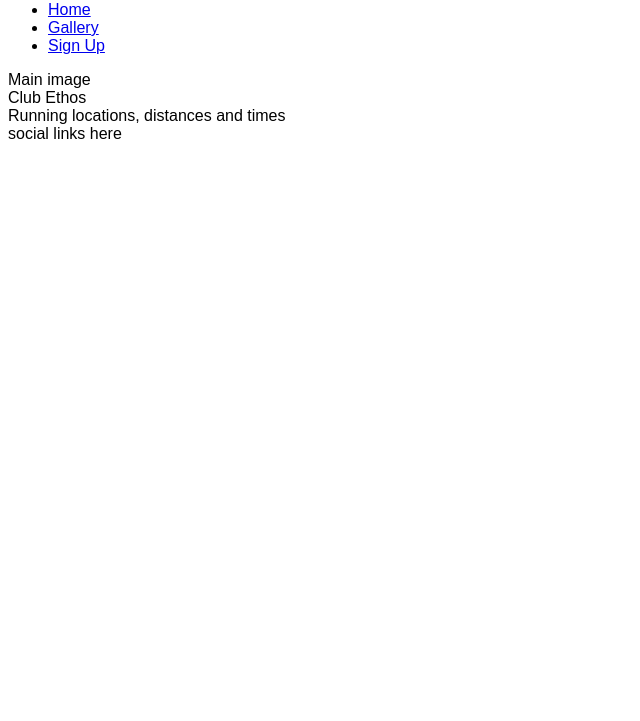
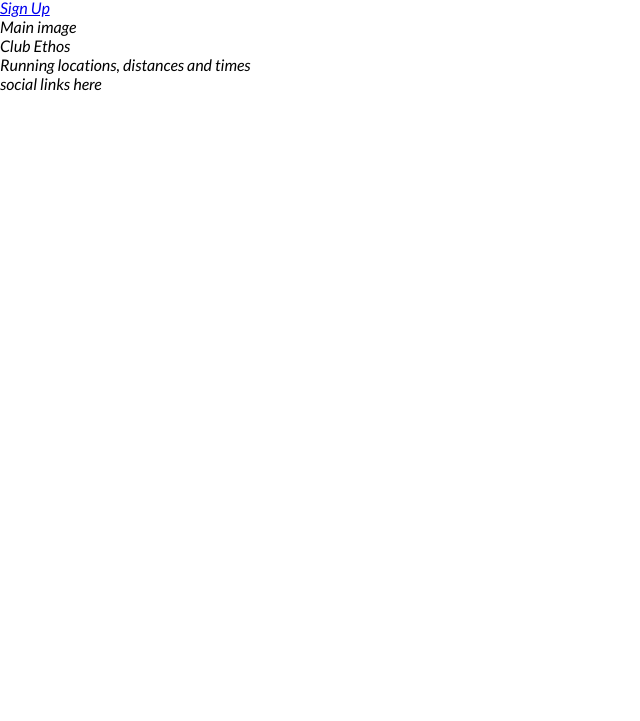
Before and after one commit to rl33-glitch/love-running2, a plain HTML site: page assets/index.html in a window 1280 px wide. Shown: the part 79-800 px from the top of the page, without its empty margins (0-640 px from the left). Drawn offline with Linux system fonts and the light colour scheme.

Commit message:
add google fonts and remove default margin

```diff
--- a/assets/css/style.css
+++ b/assets/css/style.css
@@ -1,3 +1,14 @@
+@import url('https://fonts.googleapis.com/css2?family=Lato:ital@1&display=swap');
+
+* {
+    margin: 0;
+    padding: 0;
+    border: none;
+
+}
+
+
 body {
-    font-family:Arial ;
+    font-family: Lato, sans-serif;
+    font-weight: 300;
 }
```
Also changed, not shown: assets/index.html (+3 -0 lines).
